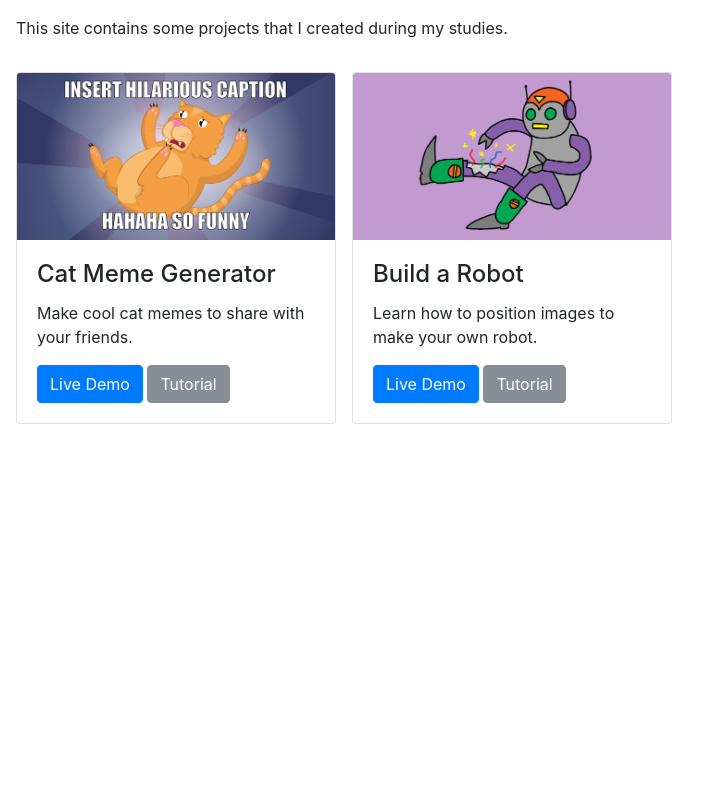
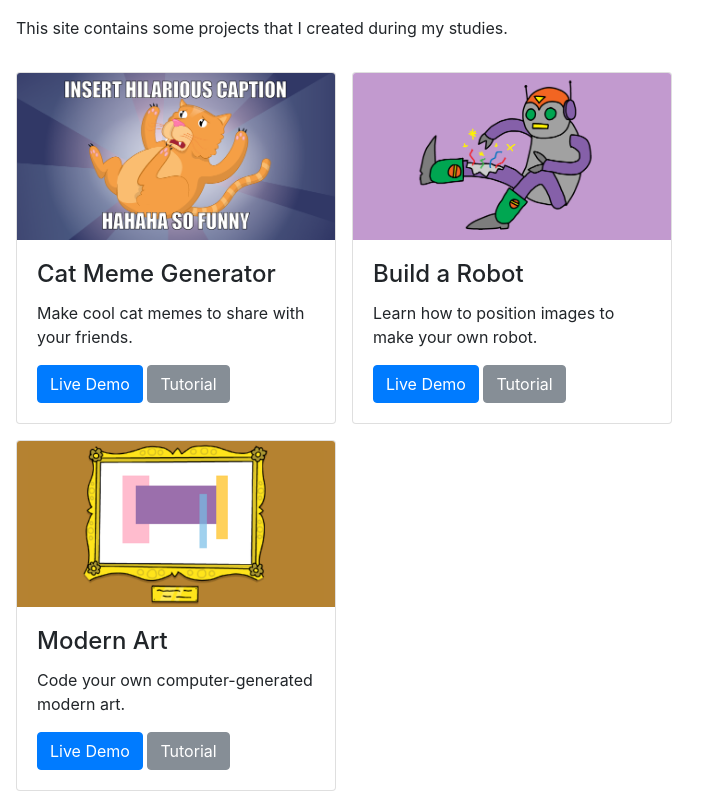
Before and after one commit to rodolfoghi/learning-resources, a plain HTML site: page index.html in a window 1280 px wide. Shown: the whole page, without its empty margins (0-719 px from the left). Drawn offline with Linux system fonts and the light colour scheme.

Commit message:
Added modern art project

```diff
--- a/index.html
+++ b/index.html
@@ -12,7 +12,9 @@
         <div class="row">
             <p class="ml-3 mt-3">This site contains some projects that I created during my studies.</p>
         </div>
-        <div class="row">
+
+          <!-- Web development row -->
+          <div class="row" id="web-development">
             <!-- Card Cat Meme Generator -->
             <div class="card ml-3 mt-3" style="width: 20rem;">
                 <img class="card-img-top" src="img/cat-meme-generator.png" alt="Cat Meme Generator image cap">
@@ -34,8 +36,24 @@
                     <a href="https://projects.raspberrypi.org/en/projects/build-a-robot" target="_blank" class="btn btn-secondary">Tutorial</a>
                 </div>
             </div>
+        </div>
+        <!-- END web development row -->
 
+        <!-- Python row -->
+        <div class="row" id="python">
+            <!-- Card Cat Meme Generator -->
+            <div class="card ml-3 mt-3" style="width: 20rem;">
+                <img class="card-img-top" src="img/modern-art.png" alt="Modern art image cap">
+                <div class="card-body">
+                    <h4 class="card-title">Modern Art</h4>
+                    <p class="card-text">Code your own computer-generated modern art.</p>
+                    <a href="python/modern-art" target="_blank" class="btn btn-primary">Live Demo</a>
+                    <a href="https://projects.raspberrypi.org/en/projects/modern-art" target="_blank" class="btn btn-secondary">Tutorial</a>
+                </div>
+            </div>
         </div>
+        <!-- END Python row -->
+
     </div>
 </body>
 </html>
```
Also changed, not shown: python/modern-art/index.html (added, +12 -0 lines), img/modern-art.png (added), 1 other file.
